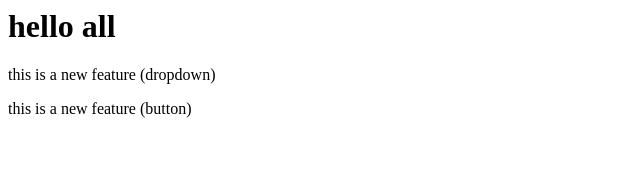
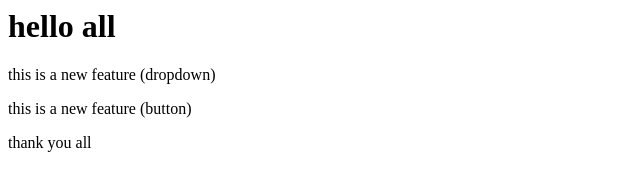
Before and after one commit to nar-maya/local_repo, a plain HTML site: page index.html in a window 1280 px wide. Shown: the whole page, without its empty margins (0-640 px from the left). Drawn offline with Linux system fonts and the light colour scheme.

Commit message:
added thank you line

```diff
--- a/index.html
+++ b/index.html
@@ -1,3 +1,4 @@
 <h1>hello all</h1>
 <p>this is a new feature (dropdown)</p>
 <p>this is a new feature (button)</p>
+<p>thank you all</p>
```
